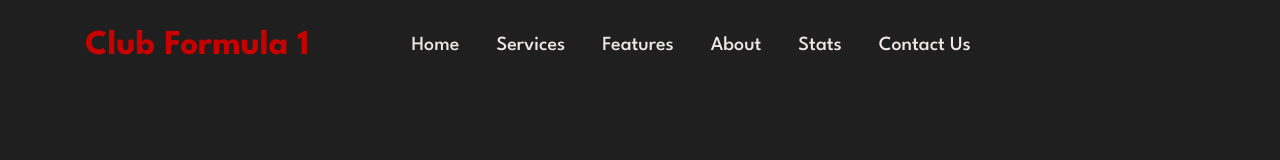
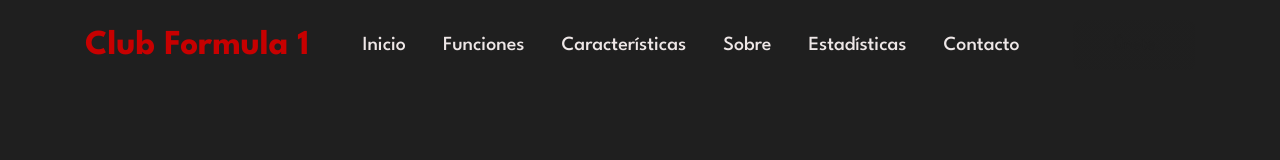
Before and after one commit to Jordan-ACB/clubformula1, a plain HTML site: page index.html in a window 1280 px wide. Shown: the top 160 px of the page. Drawn offline with nearby package versions, Linux system fonts and the light colour scheme.

Commit message:
Update index.html

```diff
--- a/index.html
+++ b/index.html
@@ -48,32 +48,32 @@
         <ul class="navbar-list">
 
           <li class="navbar-item">
-            <a href="#home" class="navbar-link" data-nav-link>Home</a>
+            <a href="#home" class="navbar-link" data-nav-link>Inicio</a>
           </li>
 
           <li class="navbar-item">
-            <a href="#services" class="navbar-link" data-nav-link>Services</a>
+            <a href="#services" class="navbar-link" data-nav-link>Funciones</a>
           </li>
 
           <li class="navbar-item">
-            <a href="#features" class="navbar-link" data-nav-link>Features</a>
+            <a href="#features" class="navbar-link" data-nav-link>Características</a>
           </li>
 
           <li class="navbar-item">
-            <a href="#about" class="navbar-link" data-nav-link>About</a>
+            <a href="#about" class="navbar-link" data-nav-link>Sobre</a>
           </li>
 
           <li class="navbar-item">
-            <a href="#stats" class="navbar-link" data-nav-link>Stats</a>
+            <a href="#stats" class="navbar-link" data-nav-link>Estadísticas</a>
           </li>
 
           <li class="navbar-item">
-            <a href="#contact" class="navbar-link" data-nav-link>Contact Us</a>
+            <a href="#contact" class="navbar-link" data-nav-link>Contacto</a>
           </li>
 
         </ul>
       </nav>
-      <form action="https:/https://discord.gg/P4nUGEnfBh.gg/P4nUGEnfBh">
+      <form action="https://discord.gg/P4nUGEnfBh">
         <button class="btn btn-secondary">Únete</button>
       </form>
       <button class="nav-toggle-btn" aria-label="Toggle menu" data-nav-toggle-btn>
@@ -574,7 +574,7 @@
             </p>
           </div>
 
-          <a href="https:/https://discord.gg/P4nUGEnfBh.gg/P4nUGEnfBh" class="btn btn-primary">Únete</a>
+          <a href="https://discord.gg/P4nUGEnfBh" class="btn btn-primary">Únete</a>
 
         </div>
       </section>
```
